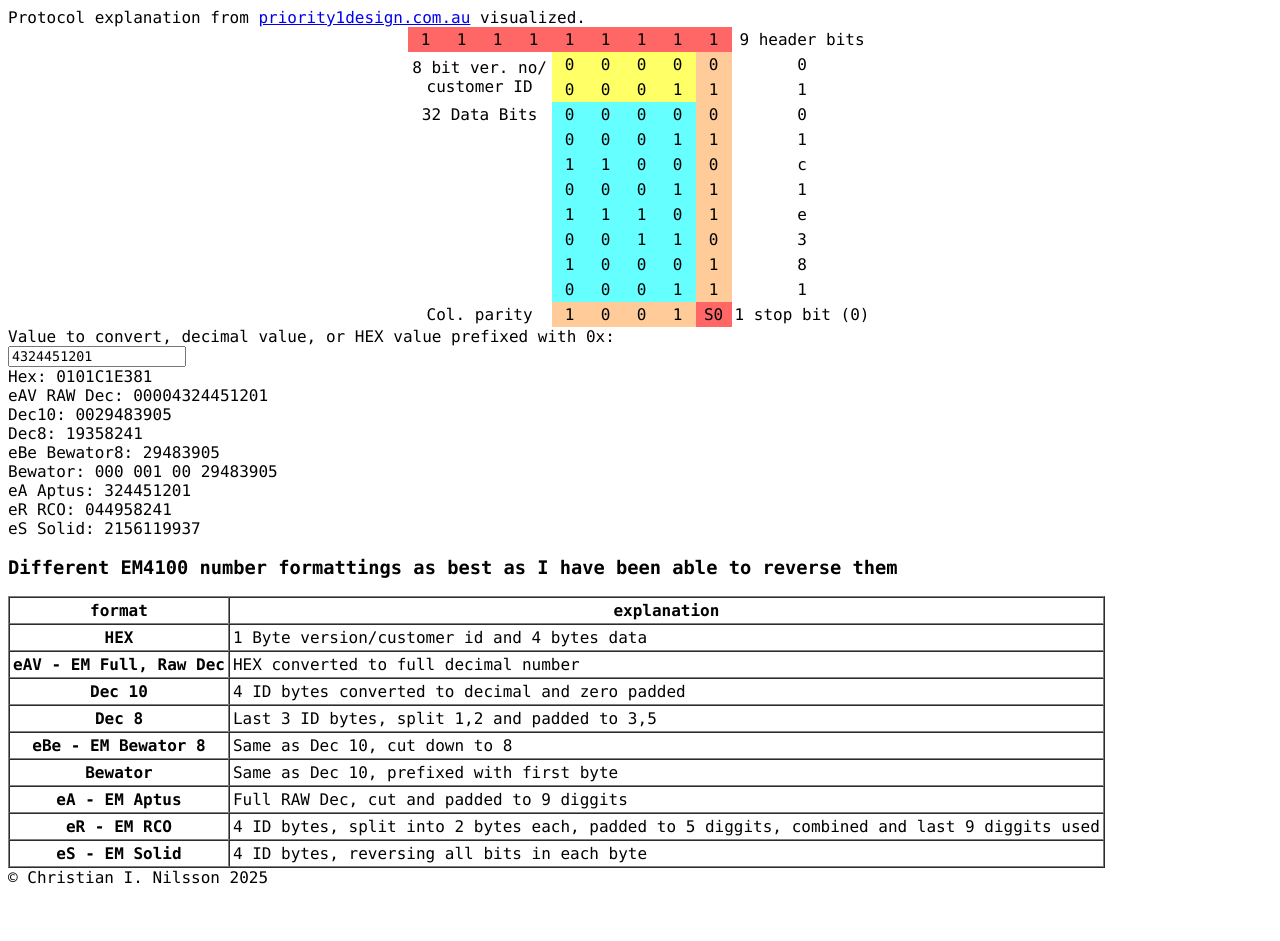
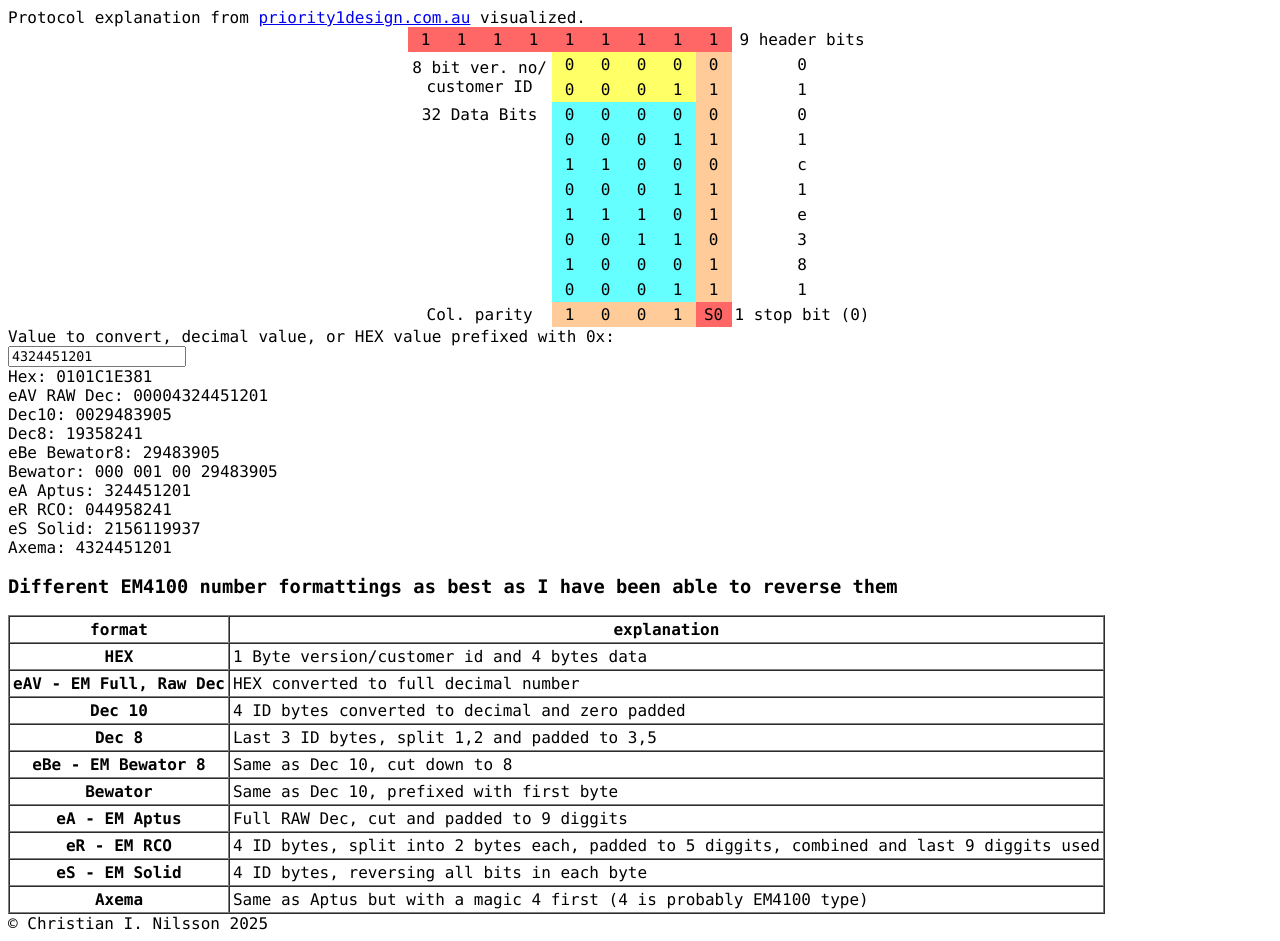
Before and after one commit to NiKiZe/EM4100, a plain HTML site: page index.html in a window 1280 px wide. Before the commit the page ends 895 px from the top, so only its background shows below. Drawn offline with Linux system fonts and the light colour scheme.

Commit message:
Add Axema formatting

```diff
--- a/index.html
+++ b/index.html
@@ -190,6 +190,10 @@ Value to convert, decimal value, or HEX value prefixed with 0x:<br/>
     <th scope="row">eS - EM Solid</th>
     <td>4 ID bytes, reversing all bits in each byte</td>
   </tr>
+  <tr>
+    <th scope="row">Axema</th>
+    <td>Same as Aptus but with a magic 4 first (4 is probably EM4100 type) </td>
+  </tr>
 
 </table>
 
@@ -267,6 +271,7 @@ function formatTags(value) {
          "\neA Aptus: " + apt +
          "\neR RCO: " + rco.substring(rco.length - 9) +
          "\neS Solid: " + revbits(h8) +
+         "\nAxema: 4" + apt +
          "\n";
   return res;
 }
```
